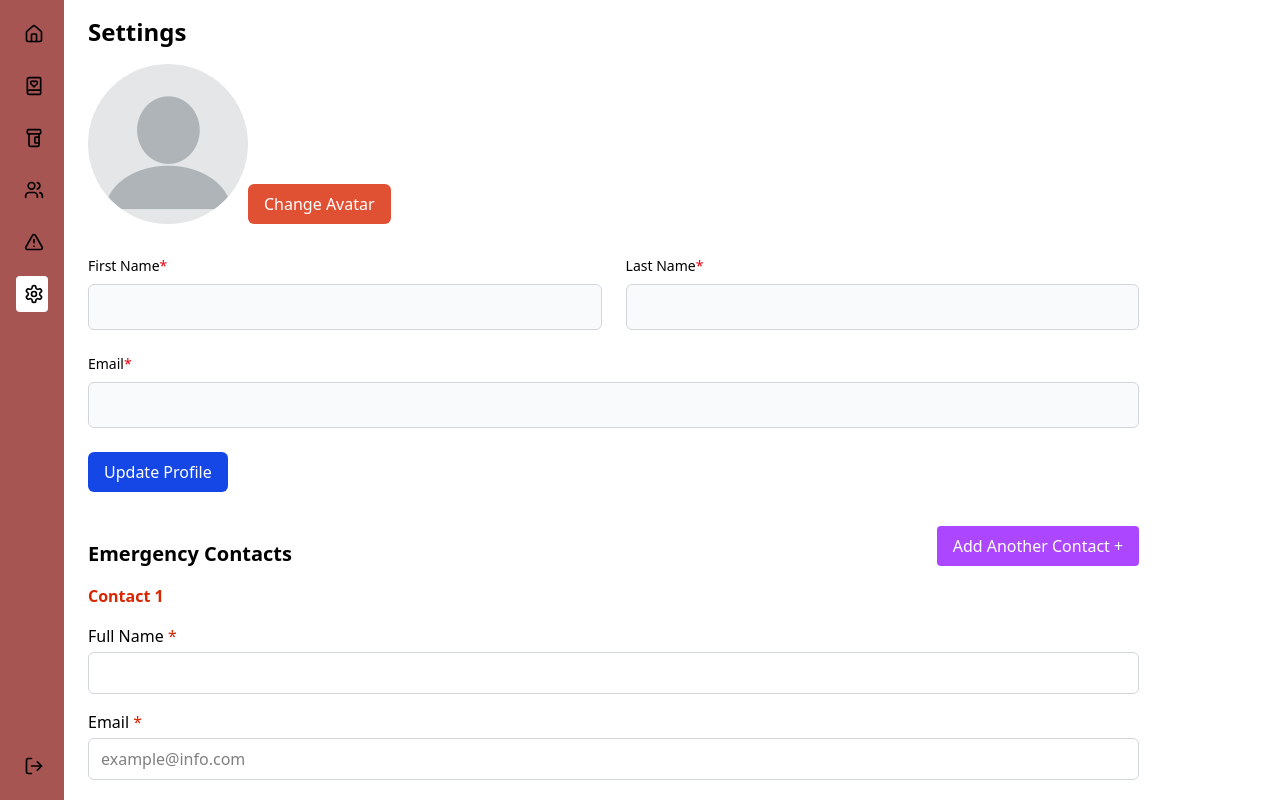
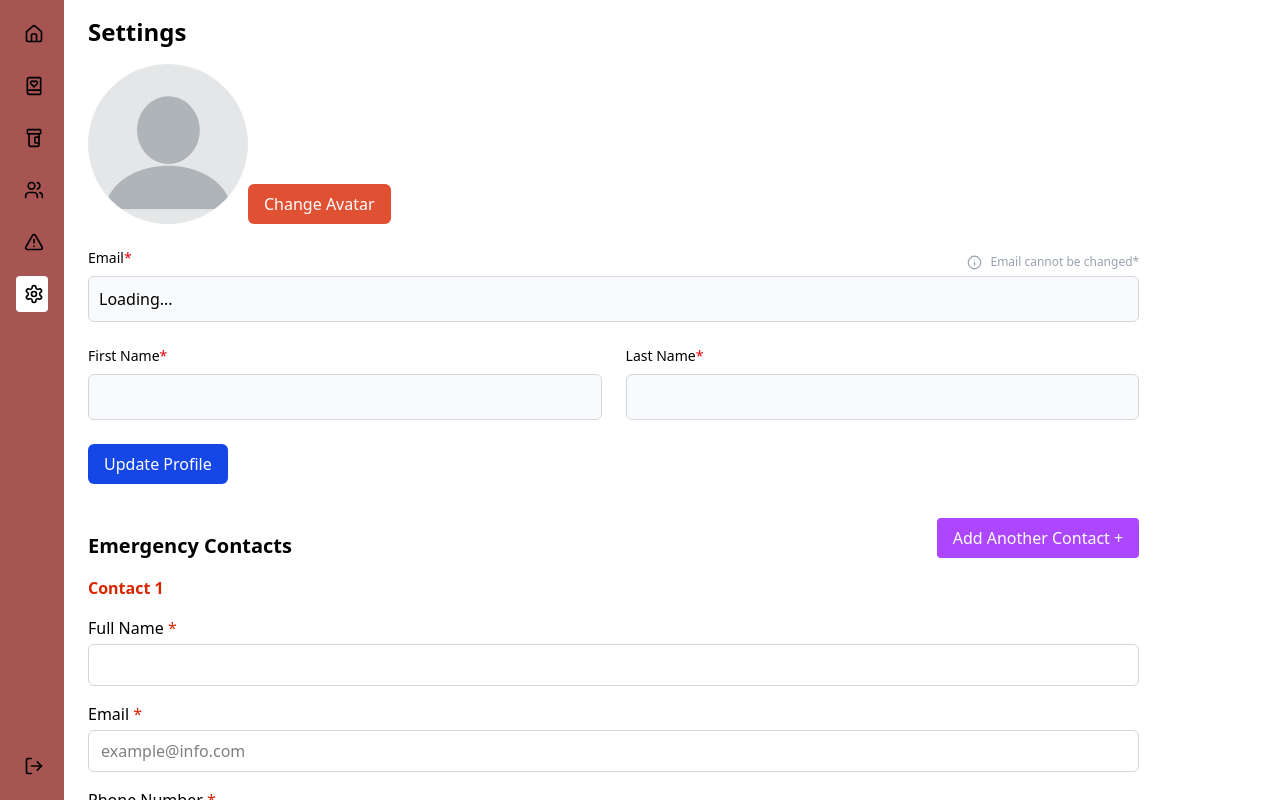
Before and after one commit to obuastella/warriorplus, a React (Vite) app: page /settings in a window 1280 px wide. Built offline with nearby package versions, Linux system fonts and the light colour scheme; no server answers; the database is empty; sample sign-in values are in the browser's storage.

Commit message:
feat-updateprofile

```diff
--- a/src/pages/Settings/components/UpdateProfile.tsx
+++ b/src/pages/Settings/components/UpdateProfile.tsx
@@ -1,9 +1,9 @@
 import React, { useEffect } from "react";
 import { useState } from "react";
-import { Loader } from "lucide-react";
+import { Info, Loader } from "lucide-react";
 import { toast } from "react-toastify";
 import { auth, db } from "../../../components/firebase";
-import { doc, getDoc } from "firebase/firestore";
+import { doc, getDoc, updateDoc } from "firebase/firestore";
 export default function UpdateProfile() {
   const [isLoading, setIsLoading] = useState(false);
   const [formData, setFormData] = useState<any>({
@@ -13,20 +13,22 @@ export default function UpdateProfile() {
   });
 
   const fetchUserData = async () => {
-    auth.onAuthStateChanged(async (user: any) => {
-      const docRef = doc(db, "Users", user?.uid);
+    const user = auth.currentUser;
+    if (user) {
+      const docRef = doc(db, "Users", user.uid);
       const docSnap = await getDoc(docRef);
       if (docSnap.exists()) {
         setFormData(docSnap.data());
       } else {
-        console.log("User is not logged in");
+        console.log("User data not found in Firestore.");
       }
-    });
+    } else {
+      console.log("No user is signed in.");
+    }
   };
   useEffect(() => {
     fetchUserData();
   }, []);
-
   const handleChange = (e: React.ChangeEvent<HTMLInputElement>) => {
     setFormData({
       ...formData,
@@ -37,19 +39,53 @@ export default function UpdateProfile() {
   const updateProfile = async (e: any) => {
     e.preventDefault();
     setIsLoading(true);
+
     try {
+      const user = auth.currentUser;
+      if (!user) {
+        toast.error("User not authenticated.");
+        setIsLoading(false);
+        return;
+      }
+
+      const userRef = doc(db, "Users", user.uid);
+      await updateDoc(userRef, {
+        firstName: formData.firstName,
+        lastName: formData.lastName,
+      });
+
       toast.success("Profile info updated successfully!");
-      setIsLoading(false);
     } catch (e: any) {
-      toast.error(e?.response?.data?.message);
+      console.error("Error updating profile:", e);
+      toast.error("Failed to update profile.");
+    } finally {
       setIsLoading(false);
     }
   };
+
   return (
+    <>
+      <div className="mt-6">
+        <div className="flex w-full justify-between items-center">
+          <label className="block mb-2 text-sm font-medium" htmlFor="email">
+            Email<span className="text-red-600">*</span>
+          </label>
+          <p className="flex text-gray-400 justify-start items-center gap-x-2 text-xs">
+            <Info size={15} />
+            Email cannot be changed*
+          </p>
+        </div>
+        <div className="cursor-not-allowed block p-2.5 w-full rounded-md bg-gray-50 border border-gray-300">
+          {!formData.email ? "Loading..." : formData.email}
+        </div>
+      </div>
       <form action="">
-      <div className="mt-8 grid gap-6 mb-6 md:grid-cols-2">
+        <div className="mt-6 grid gap-6 mb-6 md:grid-cols-2">
           <div>
-          <label className="block mb-2 text-sm font-medium" htmlFor="fullName">
+            <label
+              className="block mb-2 text-sm font-medium"
+              htmlFor="fullName"
+            >
               First Name<span className="text-red-600">*</span>
             </label>
             <input
@@ -73,19 +109,9 @@ export default function UpdateProfile() {
             />
           </div>
         </div>
-      <div className="mb-6">
-        <label className="block mb-2 text-sm font-medium" htmlFor="email">
-          Email<span className="text-red-600">*</span>
-        </label>
-        <input
-          id="email"
-          className="block p-2.5 w-full rounded-md bg-gray-50 border border-gray-300"
-          type="text"
-          value={formData.email}
-          onChange={handleChange}
-        />
-      </div>
+
         <button
+          disabled={isLoading}
           onClick={updateProfile}
           className="cursor-pointer bg-blue-700 px-4 p-2 text-white rounded-md hover:bg-primary"
         >
@@ -96,5 +122,6 @@ export default function UpdateProfile() {
           )}
         </button>
       </form>
+    </>
   );
 }
```
Lines whose indentation alone changed are shown as unchanged.
